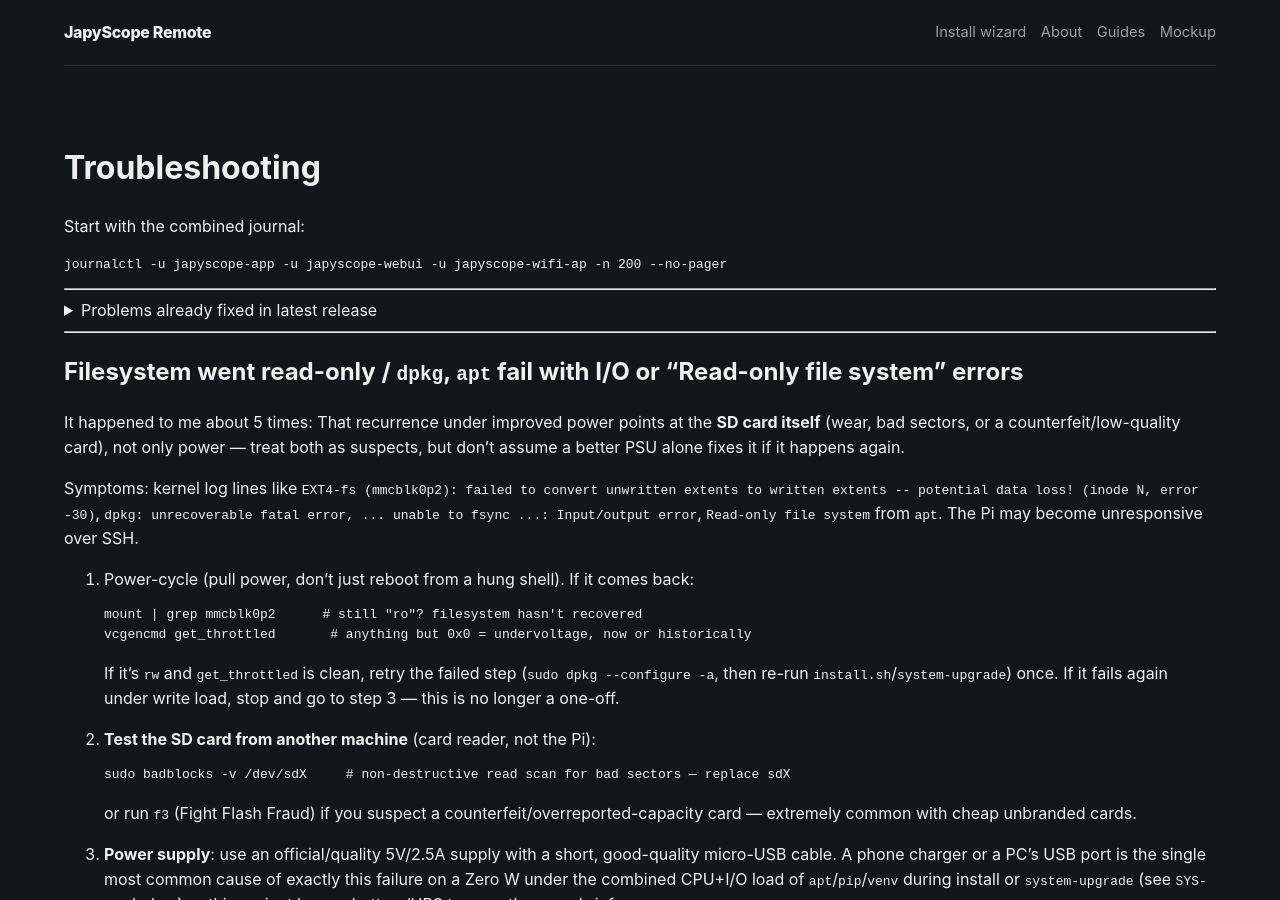
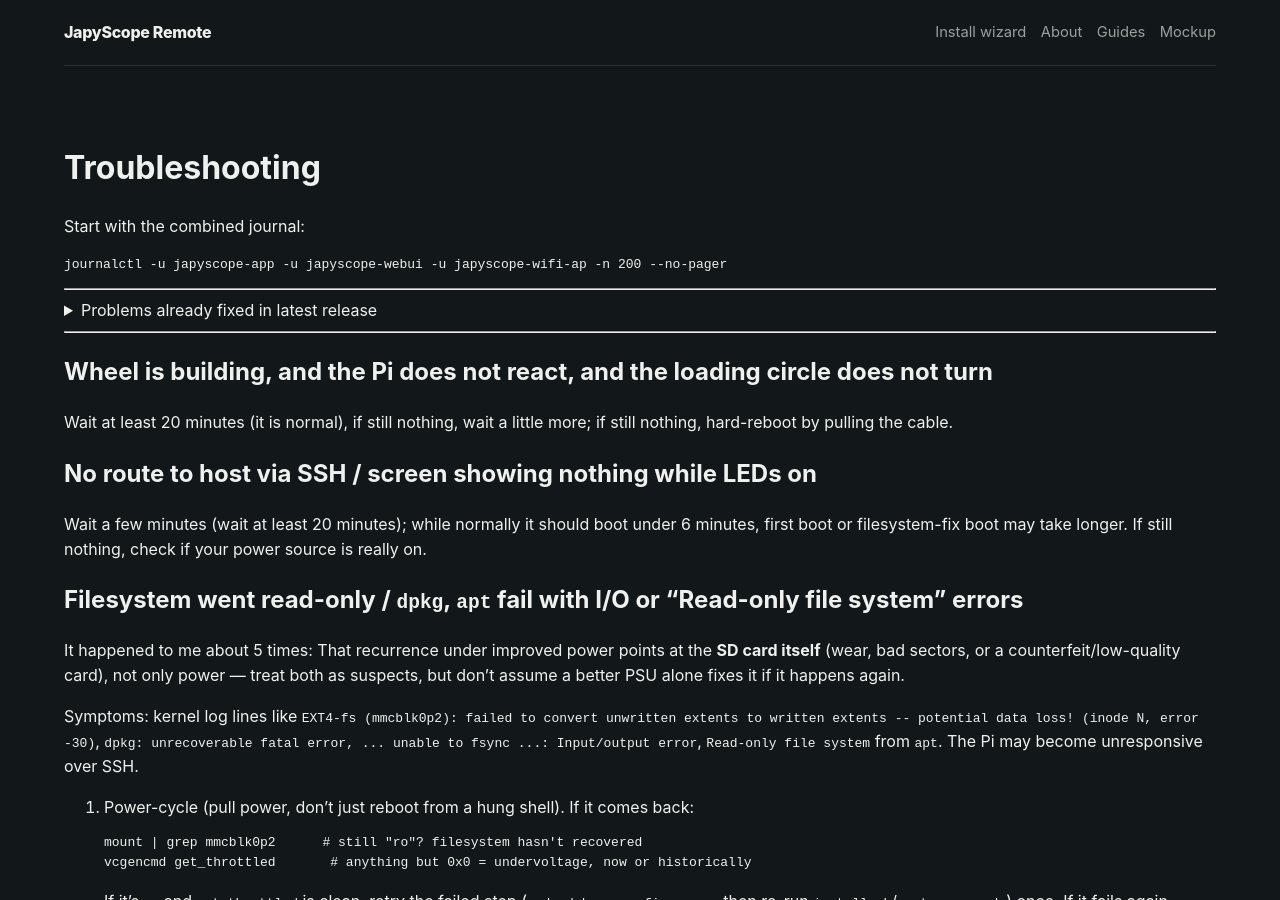
Before and after one commit to jan-tdy/japyscope-remote, a Jekyll site: the page built from docs/TROUBLESHOOTING.md, in a window 1280 px wide and 900 px high. Built offline with Jekyll 4.4.1, drawn with Linux system fonts in a browser that asks for light colours.

Commit message:
Enhance troubleshooting section with new entries
Added troubleshooting tips for Pi boot issues and SSH connectivity.

```diff
--- a/docs/TROUBLESHOOTING.md
+++ b/docs/TROUBLESHOOTING.md
@@ -250,6 +250,14 @@ after fixing whatever failed, no manual `rm -rf` needed.
 
 ---
 
+## Wheel is building, and the Pi does not react, and the loading circle does not turn
+Wait at least 20 minutes (it is normal), if still nothing, wait a little more; if still nothing, hard-reboot by pulling the cable.
+
+## No route to host via SSH / screen showing nothing while LEDs on
+
+Wait a few minutes (wait at least 20 minutes); while normally it should boot under 6 minutes, first boot or filesystem-fix boot may take longer.
+If still nothing, check if your power source is really on.
+
 ## Filesystem went read-only / `dpkg`, `apt` fail with I/O or "Read-only file system" errors
 
 It happened to me about 5 times: That recurrence under
```
